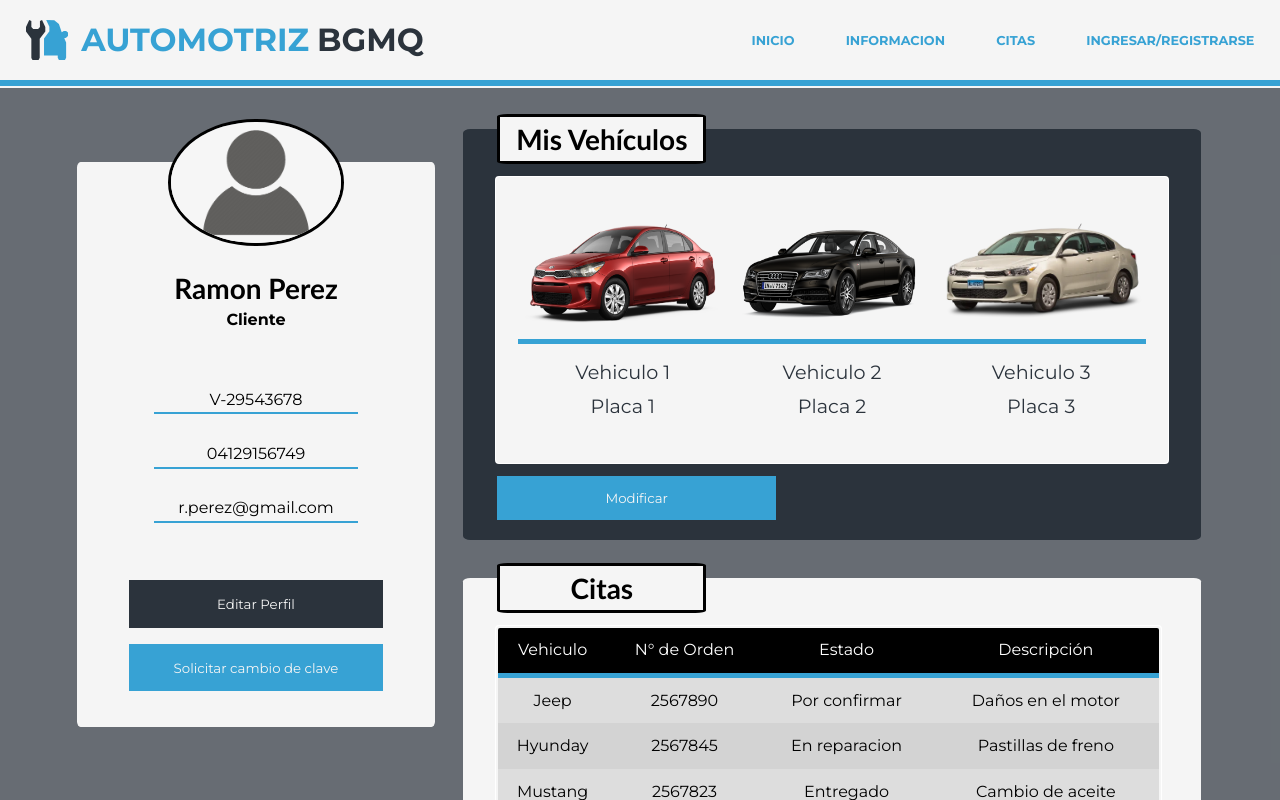
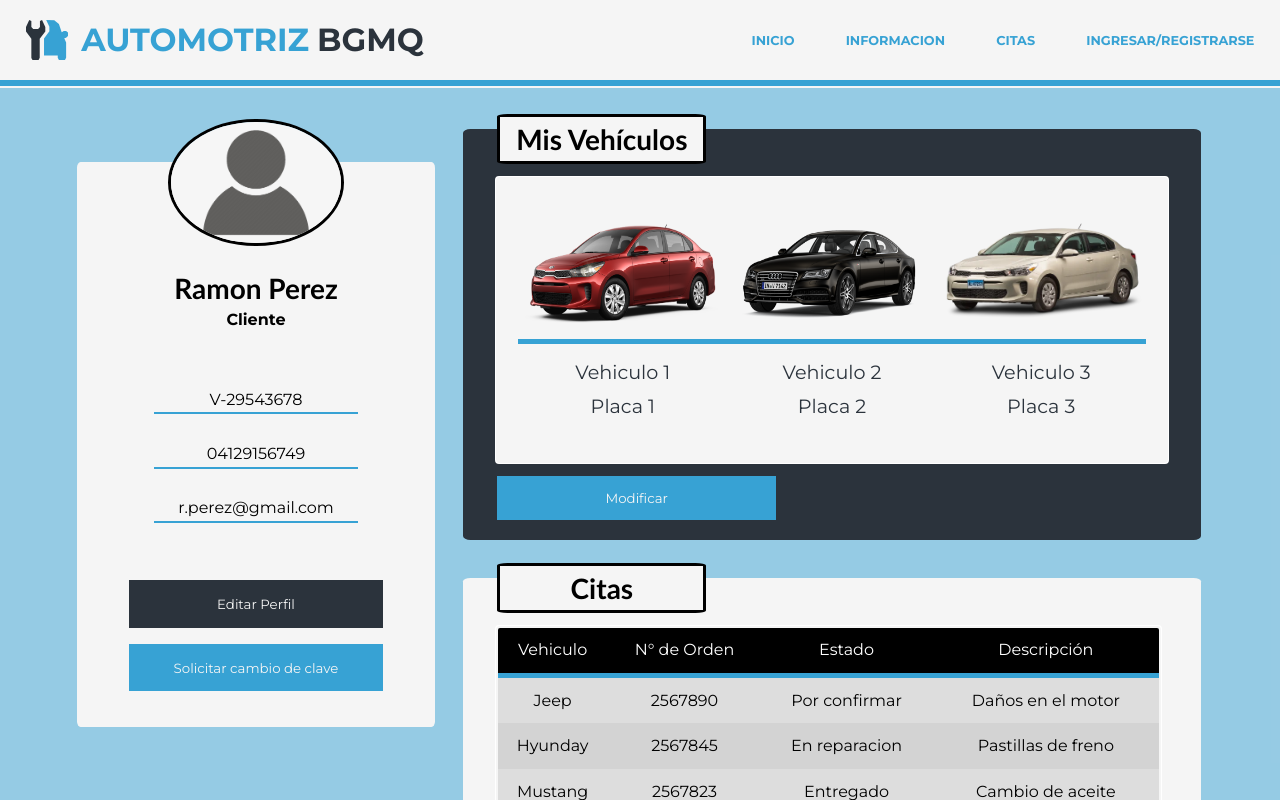
Before and after one commit to nbolinaga/automotrizBGM, an Angular app in the folder automotrizBGMQ/: page /perfil in a window 1280 px wide. Shown: the top 800 px of the page. Built offline with nearby package versions, Linux system fonts and the light colour scheme.

Commit message:
cambio fondo

```diff
--- a/automotrizBGMQ/src/app/components/perfil/perfil.component.scss
+++ b/automotrizBGMQ/src/app/components/perfil/perfil.component.scss
@@ -2,7 +2,7 @@
 
 .fondo{
     margin-top: 11vh;
-    background-color: rgba($base, 0.7);
+    background-color: rgba($detalles, 0.5);
     display: flex;
     justify-content: center;
     left: 0;
```
